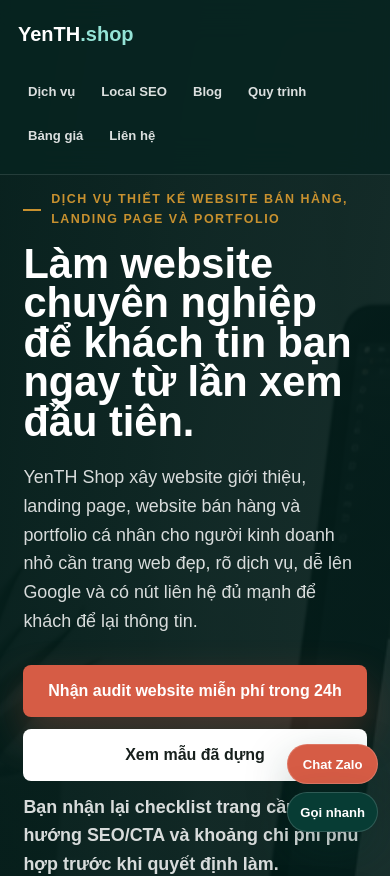
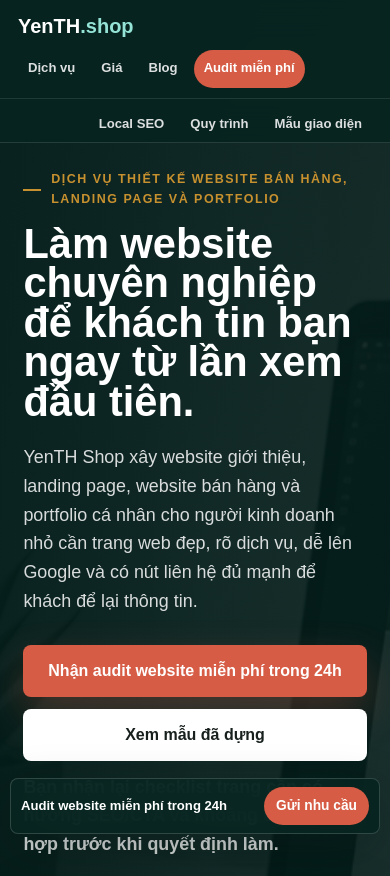
Before and after one commit to kvan185/yenth_shop, a Next.js app: page / in a window 390 px wide. Shown: the top 876 px of the page. Built offline with nearby package versions, Linux system fonts and the light colour scheme; no server answers.

Commit message:
Add compact two tier sticky header and footer

```diff
--- a/src/app/globals.css
+++ b/src/app/globals.css
@@ -26,6 +26,7 @@ body {
   background: var(--paper);
   font-family: Arial, system-ui, -apple-system, BlinkMacSystemFont, 'Segoe UI', sans-serif;
   line-height: 1.6;
+  padding-bottom: 78px;
 }
 
 a {
@@ -46,15 +47,41 @@ textarea {
   right: 0;
   left: 0;
   z-index: 20;
+  color: var(--white);
+  background: rgba(7, 36, 32, 0.9);
+  border-bottom: 1px solid rgba(255, 255, 255, 0.12);
+  backdrop-filter: blur(18px);
+}
+
+.header-primary {
   display: flex;
   align-items: center;
   justify-content: space-between;
   gap: 24px;
-  padding: 18px clamp(18px, 4vw, 56px);
-  color: var(--white);
-  background: rgba(7, 36, 32, 0.82);
-  border-bottom: 1px solid rgba(255, 255, 255, 0.12);
-  backdrop-filter: blur(18px);
+  min-height: 58px;
+  padding: 10px clamp(18px, 4vw, 56px);
+}
+
+.header-secondary {
+  display: flex;
+  max-height: 0;
+  overflow: hidden;
+  align-items: center;
+  justify-content: flex-end;
+  gap: 8px;
+  padding: 0 clamp(18px, 4vw, 56px);
+  border-top: 1px solid rgba(255, 255, 255, 0);
+  opacity: 0;
+  transition: max-height 0.22s ease, padding 0.22s ease, opacity 0.22s ease, border-color 0.22s ease;
+}
+
+.site-header:hover .header-secondary,
+.site-header:focus-within .header-secondary {
+  max-height: 44px;
+  padding-top: 8px;
+  padding-bottom: 10px;
+  border-color: rgba(255, 255, 255, 0.1);
+  opacity: 1;
 }
 
 .brand {
@@ -67,14 +94,16 @@ textarea {
   color: #94e3d6;
 }
 
-.site-header nav {
+.site-header nav,
+.header-secondary {
   display: flex;
   flex-wrap: wrap;
   justify-content: flex-end;
   gap: 6px;
 }
 
-.site-header nav a {
+.site-header nav a,
+.header-secondary a {
   min-height: 38px;
   padding: 8px 12px;
   border-radius: 999px;
@@ -83,9 +112,21 @@ textarea {
   font-weight: 700;
 }
 
-.site-header nav a:hover {
+.header-secondary a {
+  min-height: 32px;
+  padding: 6px 10px;
+  font-size: 0.82rem;
+}
+
+.site-header nav a:hover,
+.header-secondary a:hover {
   color: var(--white);
   background: rgba(255, 255, 255, 0.11);
+}
+
+.header-cta {
+  color: var(--white) !important;
+  background: var(--coral);
 }
 
 .hero {
@@ -1091,23 +1132,50 @@ h3 {
 }
 
 .footer {
+  padding: 24px clamp(18px, 6vw, 84px);
+  color: rgba(255, 255, 255, 0.76);
+  background: #071412;
+}
+
+.footer-primary,
+.footer-secondary {
   display: flex;
   flex-wrap: wrap;
   justify-content: space-between;
   gap: 14px;
-  padding: 24px clamp(18px, 6vw, 84px);
-  color: rgba(255, 255, 255, 0.76);
-  background: #071412;
+}
+
+.footer-secondary {
+  max-height: 0;
+  overflow: hidden;
+  margin-top: 0;
+  border-top: 1px solid rgba(255, 255, 255, 0);
+  opacity: 0;
+  transition: max-height 0.22s ease, margin 0.22s ease, padding 0.22s ease, opacity 0.22s ease, border-color 0.22s ease;
+}
+
+.footer:hover .footer-secondary,
+.footer:focus-within .footer-secondary {
+  max-height: 58px;
+  margin-top: 16px;
+  padding-top: 14px;
+  border-color: rgba(255, 255, 255, 0.12);
+  opacity: 1;
 }
 
 .footer strong {
   color: var(--white);
+}
+
+.footer-secondary a {
+  color: rgba(255, 255, 255, 0.78);
+  font-weight: 800;
 }
 
 .live-chat {
   position: fixed;
   right: 18px;
-  bottom: 18px;
+  bottom: 94px;
   z-index: 40;
   display: grid;
   gap: 8px;
@@ -1135,6 +1203,71 @@ h3 {
 
 .live-chat a:hover {
   transform: translateY(-2px);
+}
+
+.bottom-dock {
+  position: fixed;
+  right: 50%;
+  bottom: 14px;
+  z-index: 42;
+  width: min(760px, calc(100vw - 28px));
+  overflow: hidden;
+  border: 1px solid rgba(255, 255, 255, 0.16);
+  border-radius: 8px;
+  color: var(--white);
+  background: rgba(7, 36, 32, 0.92);
+  box-shadow: 0 18px 50px rgba(7, 20, 18, 0.28);
+  backdrop-filter: blur(18px);
+  transform: translateX(50%);
+}
+
+.bottom-dock-primary {
+  display: flex;
+  min-height: 52px;
+  align-items: center;
+  justify-content: space-between;
+  gap: 14px;
+  padding: 8px 12px 8px 16px;
+}
+
+.bottom-dock-primary span {
+  font-size: 0.92rem;
+  font-weight: 900;
+}
+
+.bottom-dock a {
+  display: inline-flex;
+  min-height: 36px;
+  align-items: center;
+  justify-content: center;
+  border-radius: 999px;
+  padding: 8px 12px;
+  color: var(--white);
+  background: var(--coral);
+  font-size: 0.86rem;
+  font-weight: 900;
+}
+
+.bottom-dock-secondary {
+  display: flex;
+  max-height: 0;
+  overflow: hidden;
+  gap: 8px;
+  padding: 0 12px;
+  opacity: 0;
+  transition: max-height 0.22s ease, padding 0.22s ease, opacity 0.22s ease;
+}
+
+.bottom-dock:hover .bottom-dock-secondary,
+.bottom-dock:focus-within .bottom-dock-secondary {
+  max-height: 46px;
+  padding-bottom: 10px;
+  opacity: 1;
+}
+
+.bottom-dock-secondary a {
+  color: var(--ink);
+  background: var(--white);
 }
 
 .pf-page {
@@ -1832,9 +1965,16 @@ h3 {
 
 @media (max-width: 820px) {
   .site-header {
-    position: absolute;
+    position: fixed;
+  }
+
+  .header-primary {
     align-items: flex-start;
     flex-direction: column;
+    gap: 8px;
+    min-height: auto;
+    padding-top: 10px;
+    padding-bottom: 10px;
   }
 
   .site-header nav {
@@ -1843,7 +1983,7 @@ h3 {
 
   .hero {
     min-height: auto;
-    padding-top: 190px;
+    padding-top: 170px;
   }
 
   .hero-overlay {
@@ -2001,7 +2141,7 @@ h3 {
 
   .live-chat {
     right: 12px;
-    bottom: 12px;
+    bottom: 92px;
   }
 
   .live-chat a {
@@ -2009,4 +2149,18 @@ h3 {
     padding: 8px 12px;
     font-size: 0.82rem;
   }
-}
+
+  .bottom-dock {
+    bottom: 10px;
+    width: calc(100vw - 20px);
+  }
+
+  .bottom-dock-primary {
+    min-height: 48px;
+    padding: 8px 10px;
+  }
+
+  .bottom-dock-primary span {
+    font-size: 0.82rem;
+  }
+}
--- a/src/app/page.tsx
+++ b/src/app/page.tsx
@@ -299,17 +299,31 @@ export default function Home() {
         dangerouslySetInnerHTML={{ __html: JSON.stringify(faqSchema) }}
       />
       <header className="site-header">
+        <div className="header-primary">
           <Link className="brand" href="/">
             YenTH<span>.shop</span>
           </Link>
           <nav aria-label="Điều hướng chính">
             <Link href="#dich-vu">Dịch vụ</Link>
+            <Link href="#bang-gia">Giá</Link>
+            <Link href="/blog">Blog</Link>
+            <Link
+              href="#lien-he"
+              className="header-cta"
+              data-track="header_cta_click"
+              data-track-category="conversion"
+              data-track-label="Header audit"
+            >
+              Audit miễn phí
+            </Link>
+          </nav>
+        </div>
+        <div className="header-secondary" aria-label="Điều hướng phụ">
           <Link href="#local-seo">Local SEO</Link>
-          <Link href="/blog">Blog</Link>
           <Link href="#quy-trinh">Quy trình</Link>
-          <Link href="#bang-gia">Bảng giá</Link>
-          <Link href="#lien-he">Liên hệ</Link>
-        </nav>
+          <Link href="#mau-giao-dien">Mẫu giao diện</Link>
+          <a href="tel:0375266538">0375 266 538</a>
+        </div>
       </header>
 
       <section className="hero">
@@ -699,29 +713,50 @@ export default function Home() {
       </section>
 
       <footer className="footer">
+        <div className="footer-primary">
           <strong>YenTH.shop</strong>
           <span>Dịch vụ xây dựng website online cho cá nhân, cửa hàng và doanh nghiệp nhỏ.</span>
+        </div>
+        <div className="footer-secondary">
+          <Link href="/blog">Blog SEO</Link>
+          <Link href="#local-seo">Local SEO</Link>
+          <Link href="#bang-gia">Gói giá</Link>
+          <a href="mailto:khanhvan18052004@gmail.com">Email</a>
+        </div>
       </footer>
-      <div className="live-chat" aria-label="Liên hệ nhanh">
+      <div className="bottom-dock" aria-label="Thanh liên hệ cố định">
+        <div className="bottom-dock-primary">
+          <span>Audit website miễn phí trong 24h</span>
+          <a
+            href="#lien-he"
+            data-track="bottom_dock_form_click"
+            data-track-category="conversion"
+            data-track-label="Bottom dock form"
+          >
+            Gửi nhu cầu
+          </a>
+        </div>
+        <div className="bottom-dock-secondary">
           <a
             href="https://zalo.me/0375266538"
             target="_blank"
             rel="noreferrer"
-          data-track="floating_zalo_click"
+            data-track="bottom_dock_zalo_click"
             data-track-category="conversion"
-          data-track-label="Live chat Zalo"
+            data-track-label="Bottom dock Zalo"
           >
             Chat Zalo
           </a>
           <a
             href="tel:0375266538"
-          data-track="floating_phone_click"
+            data-track="bottom_dock_phone_click"
             data-track-category="conversion"
-          data-track-label="Floating phone"
+            data-track-label="Bottom dock phone"
           >
             Gọi nhanh
           </a>
         </div>
+      </div>
     </main>
   );
 }
```
Lines whose indentation alone changed are shown as unchanged.
